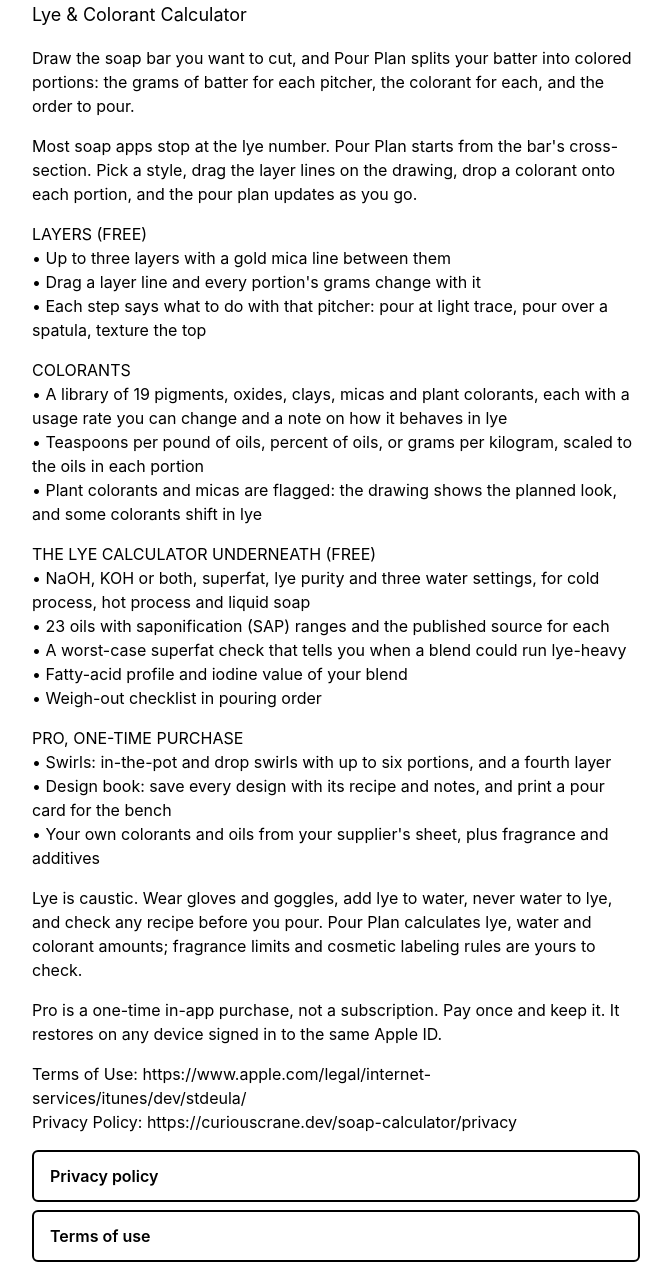
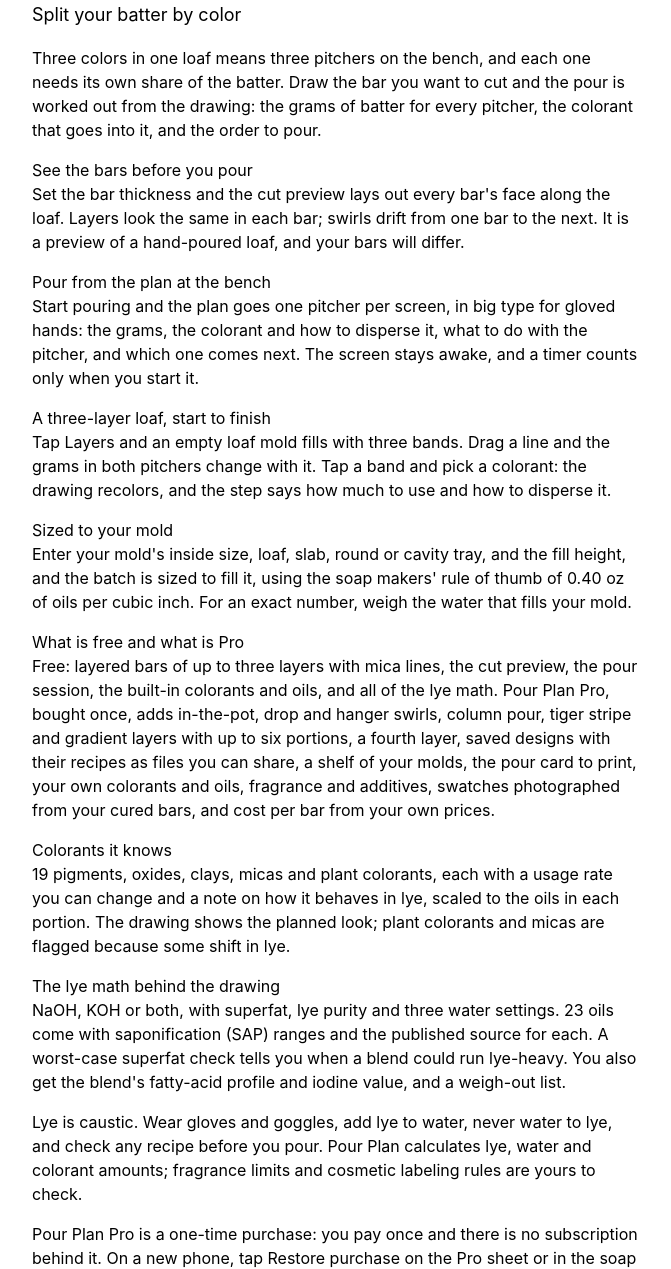
Before and after one commit to cindy21td/app-sites, a plain HTML site: page soap-calculator/index.html in a window 1280 px wide. Shown: the part 112-1381 px from the top of the page, without its empty margins (304-975 px from the left). Drawn offline with Linux system fonts and the light colour scheme.

Commit message:
Pour Plan: native build pages (no SDKs, Data Not Collected, iCloud copy wording)

```diff
--- a/soap-calculator/index.html
+++ b/soap-calculator/index.html
@@ -3,27 +3,29 @@
 <head>
 <meta charset="utf-8">
 <meta name="viewport" content="width=device-width, initial-scale=1">
-<title>Pour Plan: Soap Layers, Swirls</title>
+<title>Pour Plan for Soap Layers</title>
 <link rel="stylesheet" href="../style.css">
 </head>
 <body>
 <main>
 <p class="label">App</p>
-<h1>Pour Plan: Soap Layers, Swirls</h1>
-<p class="lead">Lye &amp; Colorant Calculator</p>
-<p>Draw the soap bar you want to cut, and Pour Plan splits your batter into colored portions: the grams of batter for each pitcher, the colorant for each, and the order to pour.</p>
-<p>Most soap apps stop at the lye number. Pour Plan starts from the bar&#39;s cross-section. Pick a style, drag the layer lines on the drawing, drop a colorant onto each portion, and the pour plan updates as you go.</p>
-<p>LAYERS (FREE)<br>• Up to three layers with a gold mica line between them<br>• Drag a layer line and every portion&#39;s grams change with it<br>• Each step says what to do with that pitcher: pour at light trace, pour over a spatula, texture the top</p>
-<p>COLORANTS<br>• A library of 19 pigments, oxides, clays, micas and plant colorants, each with a usage rate you can change and a note on how it behaves in lye<br>• Teaspoons per pound of oils, percent of oils, or grams per kilogram, scaled to the oils in each portion<br>• Plant colorants and micas are flagged: the drawing shows the planned look, and some colorants shift in lye</p>
-<p>THE LYE CALCULATOR UNDERNEATH (FREE)<br>• NaOH, KOH or both, superfat, lye purity and three water settings, for cold process, hot process and liquid soap<br>• 23 oils with saponification (SAP) ranges and the published source for each<br>• A worst-case superfat check that tells you when a blend could run lye-heavy<br>• Fatty-acid profile and iodine value of your blend<br>• Weigh-out checklist in pouring order</p>
-<p>PRO, ONE-TIME PURCHASE<br>• Swirls: in-the-pot and drop swirls with up to six portions, and a fourth layer<br>• Design book: save every design with its recipe and notes, and print a pour card for the bench<br>• Your own colorants and oils from your supplier&#39;s sheet, plus fragrance and additives</p>
+<h1>Pour Plan for Soap Layers</h1>
+<p class="lead">Split your batter by color</p>
+<p>Three colors in one loaf means three pitchers on the bench, and each one needs its own share of the batter. Draw the bar you want to cut and the pour is worked out from the drawing: the grams of batter for every pitcher, the colorant that goes into it, and the order to pour.</p>
+<p>See the bars before you pour<br>Set the bar thickness and the cut preview lays out every bar&#39;s face along the loaf. Layers look the same in each bar; swirls drift from one bar to the next. It is a preview of a hand-poured loaf, and your bars will differ.</p>
+<p>Pour from the plan at the bench<br>Start pouring and the plan goes one pitcher per screen, in big type for gloved hands: the grams, the colorant and how to disperse it, what to do with the pitcher, and which one comes next. The screen stays awake, and a timer counts only when you start it.</p>
+<p>A three-layer loaf, start to finish<br>Tap Layers and an empty loaf mold fills with three bands. Drag a line and the grams in both pitchers change with it. Tap a band and pick a colorant: the drawing recolors, and the step says how much to use and how to disperse it.</p>
+<p>Sized to your mold<br>Enter your mold&#39;s inside size, loaf, slab, round or cavity tray, and the fill height, and the batch is sized to fill it, using the soap makers&#39; rule of thumb of 0.40 oz of oils per cubic inch. For an exact number, weigh the water that fills your mold.</p>
+<p>What is free and what is Pro<br>Free: layered bars of up to three layers with mica lines, the cut preview, the pour session, the built-in colorants and oils, and all of the lye math. Pour Plan Pro, bought once, adds in-the-pot, drop and hanger swirls, column pour, tiger stripe and gradient layers with up to six portions, a fourth layer, saved designs with their recipes as files you can share, a shelf of your molds, the pour card to print, your own colorants and oils, fragrance and additives, swatches photographed from your cured bars, and cost per bar from your own prices.</p>
+<p>Colorants it knows<br>19 pigments, oxides, clays, micas and plant colorants, each with a usage rate you can change and a note on how it behaves in lye, scaled to the oils in each portion. The drawing shows the planned look; plant colorants and micas are flagged because some shift in lye.</p>
+<p>The lye math behind the drawing<br>NaOH, KOH or both, with superfat, lye purity and three water settings. 23 oils come with saponification (SAP) ranges and the published source for each. A worst-case superfat check tells you when a blend could run lye-heavy. You also get the blend&#39;s fatty-acid profile and iodine value, and a weigh-out list.</p>
 <p>Lye is caustic. Wear gloves and goggles, add lye to water, never water to lye, and check any recipe before you pour. Pour Plan calculates lye, water and colorant amounts; fragrance limits and cosmetic labeling rules are yours to check.</p>
-<p>Pro is a one-time in-app purchase, not a subscription. Pay once and keep it. It restores on any device signed in to the same Apple ID.</p>
+<p>Pour Plan Pro is a one-time purchase: you pay once and there is no subscription behind it. On a new phone, tap Restore purchase on the Pro sheet or in the soap room, and it comes back under the Apple Account that bought it. Your designs stay on your phone and in your own iCloud.</p>
 <p>Terms of Use: https://www.apple.com/legal/internet-services/itunes/dev/stdeula/<br>Privacy Policy: https://curiouscrane.dev/soap-calculator/privacy</p>
 <ul class="links">
 <li><a href="privacy/">Privacy policy</a></li>
 <li><a href="https://www.apple.com/legal/internet-services/itunes/dev/stdeula/">Terms of use</a></li>
-<li><a href="mailto:soap-calculator@curiouscrane.dev?subject=Pour%20Plan%3A%20Soap%20Layers%2C%20Swirls">Support: soap-calculator@curiouscrane.dev</a></li>
+<li><a href="mailto:soap-calculator@curiouscrane.dev?subject=Pour%20Plan%20for%20Soap%20Layers">Support: soap-calculator@curiouscrane.dev</a></li>
 </ul>
 </main>
 <footer>© 2026 Crane · <a href="mailto:soap-calculator@curiouscrane.dev">soap-calculator@curiouscrane.dev</a></footer>
```
Also changed, not shown: soap-calculator/privacy/index.html (+6 -12 lines).
